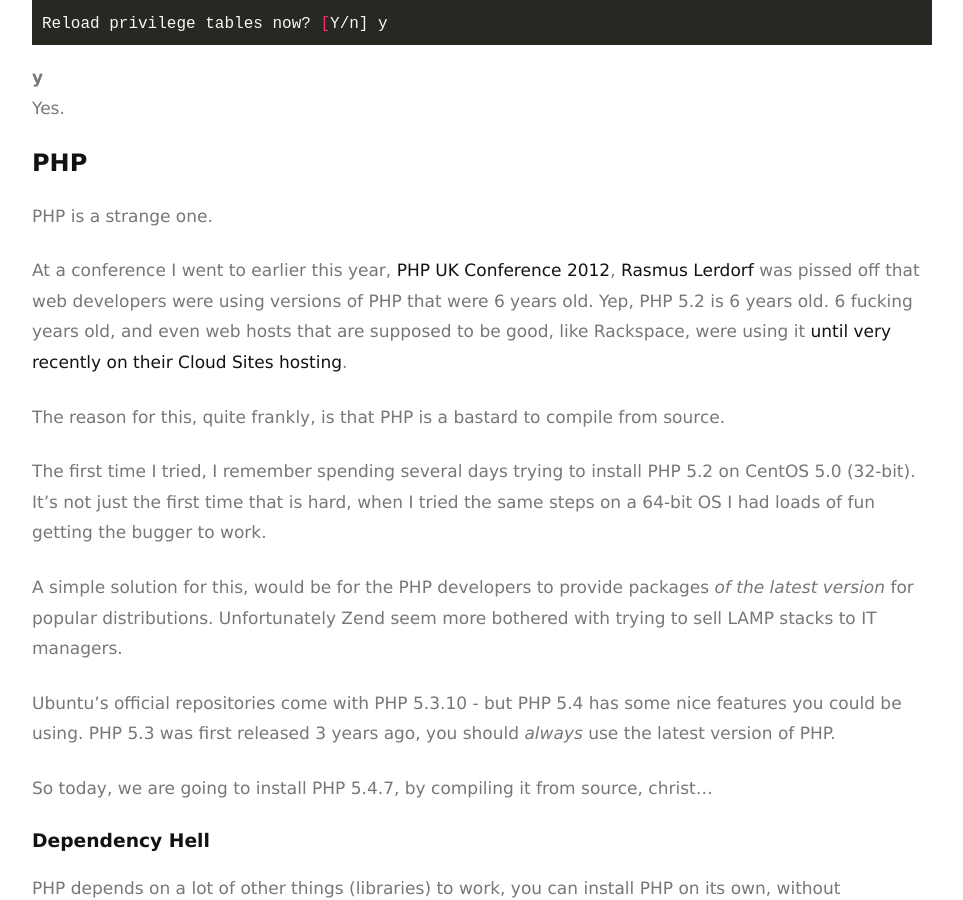
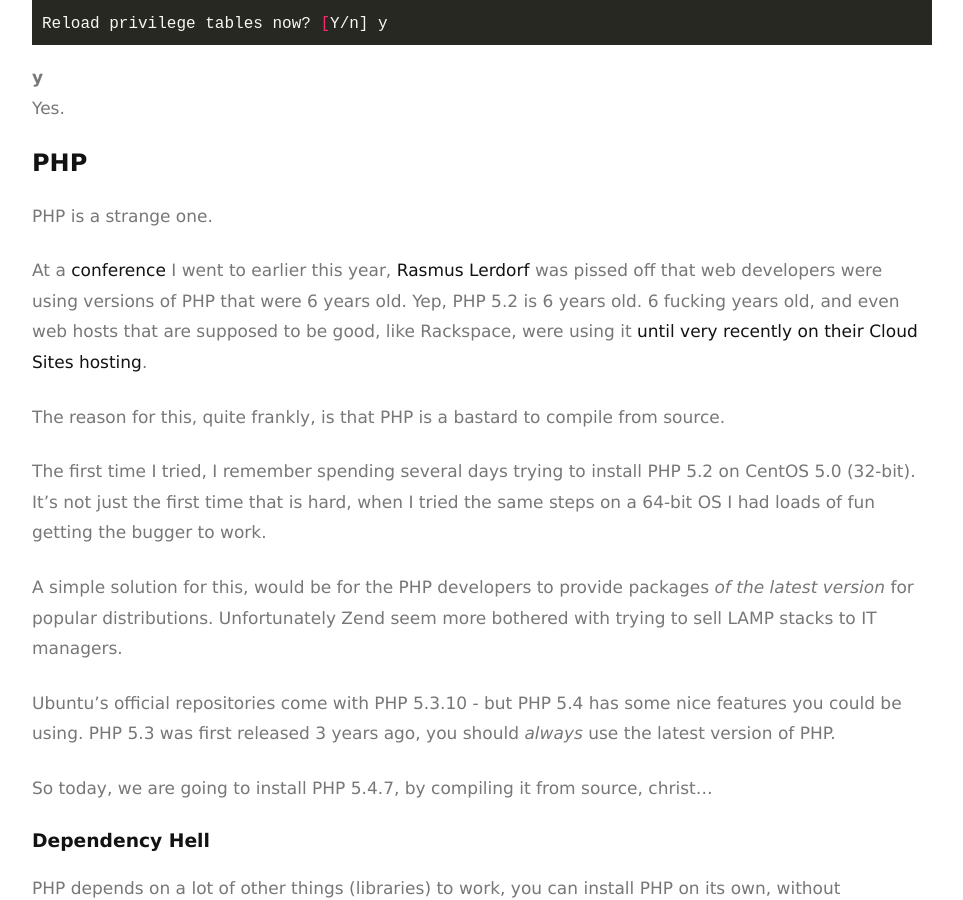
Before and after one commit to lukearmstrong/lukearmstrong.co.uk, a Jekyll site: the page built from _posts/2012-10-06-lemp-linux-nginx-mysql-php.markdown, in a window 1280 px wide and 900 px high, scrolled down 6924 px. Shown: the whole window, without its empty margins (158-1121 px from the left). Built offline with Jekyll 4.4.1, drawn with Linux system fonts in a browser that asks for light colours; Markdown is read by kramdown in place of the engine named in the settings.

Commit message:
tidy up that link

```diff
--- a/_posts/2012-10-06-lemp-linux-nginx-mysql-php.markdown
+++ b/_posts/2012-10-06-lemp-linux-nginx-mysql-php.markdown
@@ -249,7 +249,7 @@
 
 PHP is a strange one.
 
-At a conference I went to earlier this year, [PHP UK Conference 2012](http://2012.phpconference.co.uk/), [Rasmus Lerdorf](http://en.wikipedia.org/wiki/Rasmus_Lerdorf) was pissed off that web developers were using versions of PHP that were 6 years old. Yep, PHP 5.2 is 6 years old. 6 fucking years old, and even web hosts that are supposed to be good, like Rackspace, were using it [until very recently on their Cloud Sites hosting](http://feedback.rackspace.com/forums/71021-product-feedback/suggestions/997049-php-5-3-support-in-cloud-sites).
+At a [conference](http://2012.phpconference.co.uk/) I went to earlier this year, [Rasmus Lerdorf](http://en.wikipedia.org/wiki/Rasmus_Lerdorf) was pissed off that web developers were using versions of PHP that were 6 years old. Yep, PHP 5.2 is 6 years old. 6 fucking years old, and even web hosts that are supposed to be good, like Rackspace, were using it [until very recently on their Cloud Sites hosting](http://feedback.rackspace.com/forums/71021-product-feedback/suggestions/997049-php-5-3-support-in-cloud-sites).
 
 The reason for this, quite frankly, is that PHP is a bastard to compile from source.
 
```
